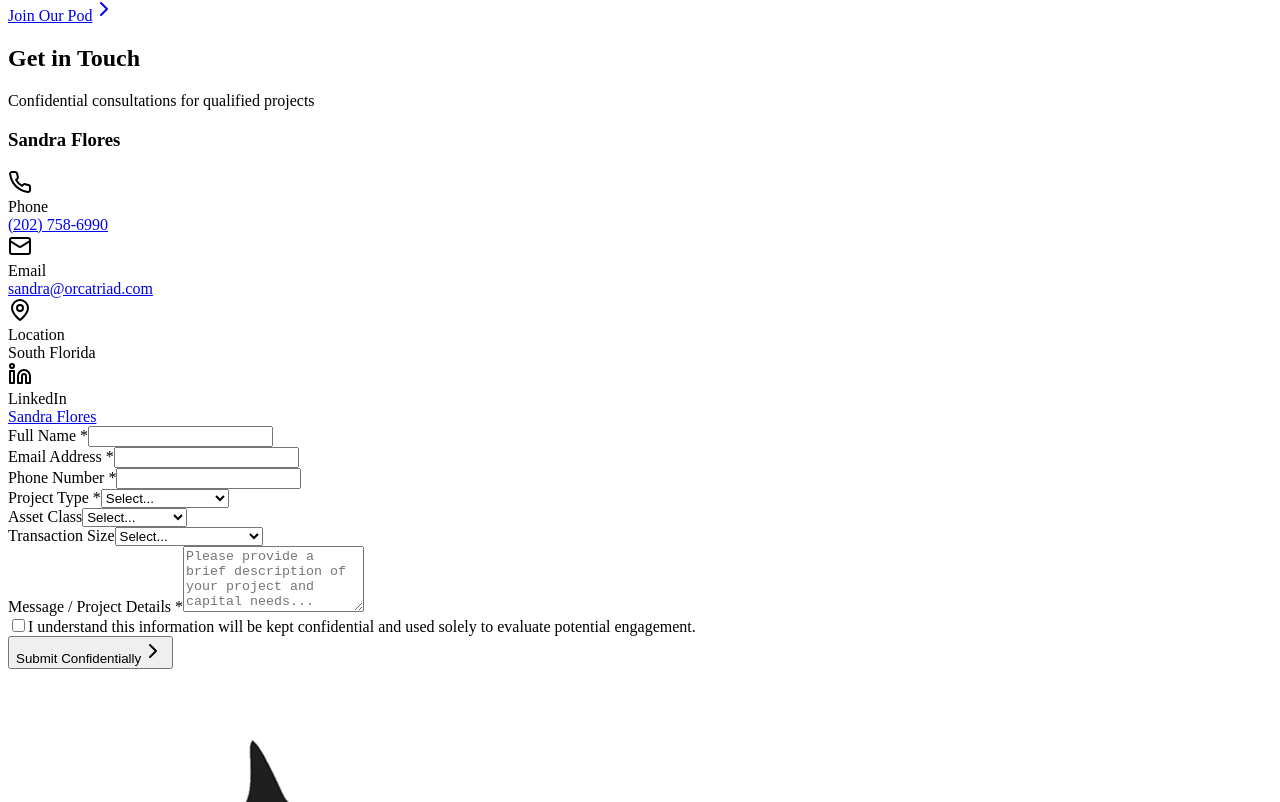
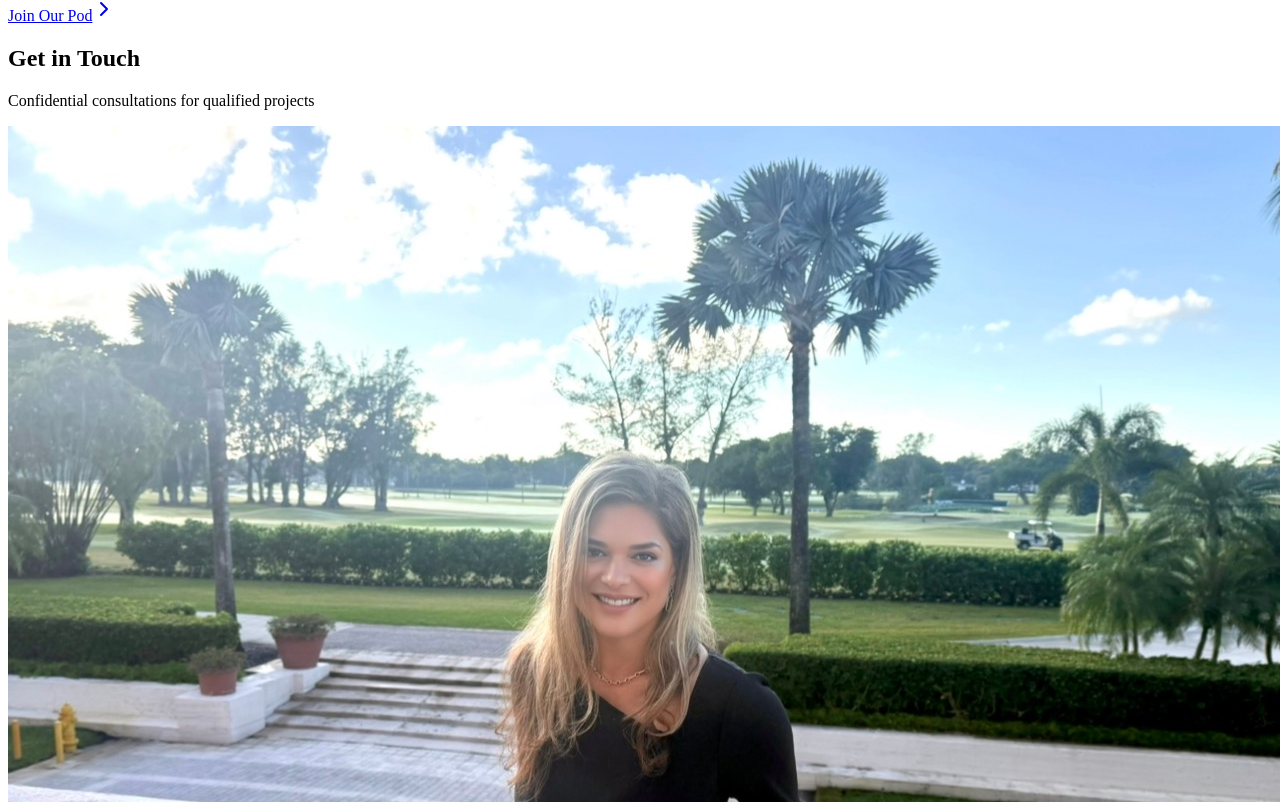
Before and after one commit to hilxcii/orcas, a React (Vite) app: page / in a window 1280 px wide. Shown: the part 8778-9580 px from the top of the page. Built offline with nearby package versions, Linux system fonts and the light colour scheme; the HTML template or start-up script is replaced by a standard one.

Commit message:
Add Sandra's professional photo to contact section
- Added Sandra's photo to the 'Get in Touch' section
- Photo displays above contact information
- Professional image at golf course setting
- Rounded corners for elegant presentation

```diff
--- a/src/App.jsx
+++ b/src/App.jsx
@@ -537,6 +537,9 @@ export default function OrcaTriadWebsite() {
           <div className="grid md:grid-cols-5 gap-12">
             <div className="md:col-span-2">
               <div className="bg-white p-8 rounded-lg border border-gray-200">
+                <div className="mb-6">
+                  <img src="/images/sandra-flores.png" alt="Sandra Flores" className="w-full h-auto rounded-lg mb-4" />
+                </div>
                 <h3 className="text-xl font-medium text-gray-900 mb-6">Sandra Flores</h3>
                 <div className="space-y-4">
                   <div className="flex items-start gap-3">
```
Also changed, not shown: public/images/sandra-flores.png (added).
